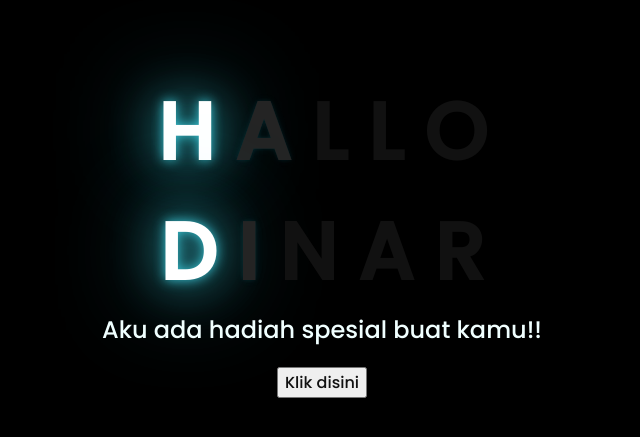
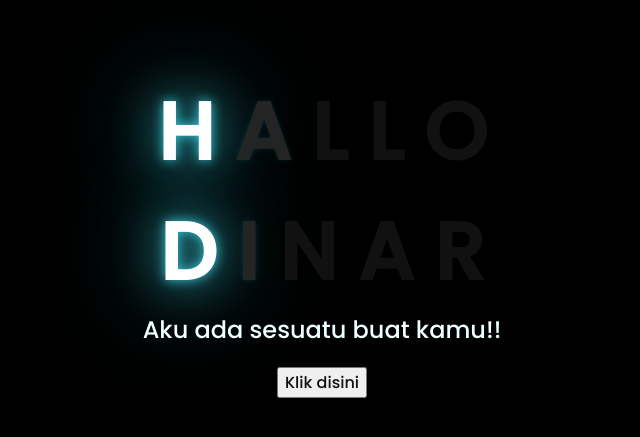
Before and after one commit to Musthofa021004/hannnmstfa, a plain HTML site: page index.html in a window 1280 px wide. Shown: the part 173-610 px from the top of the page, without its empty margins (326-966 px from the left). Drawn offline with Linux system fonts and the light colour scheme.

Commit message:
Update index.html

```diff
--- a/index.html
+++ b/index.html
@@ -25,7 +25,7 @@
         <span>R</span>
     </div>
     <div class="description">
-        <span>Aku ada hadiah spesial buat kamu!!</span>
+        <span>Aku ada sesuatu buat kamu!!</span>
     </div>
     <div class="button">
         <button>
```
